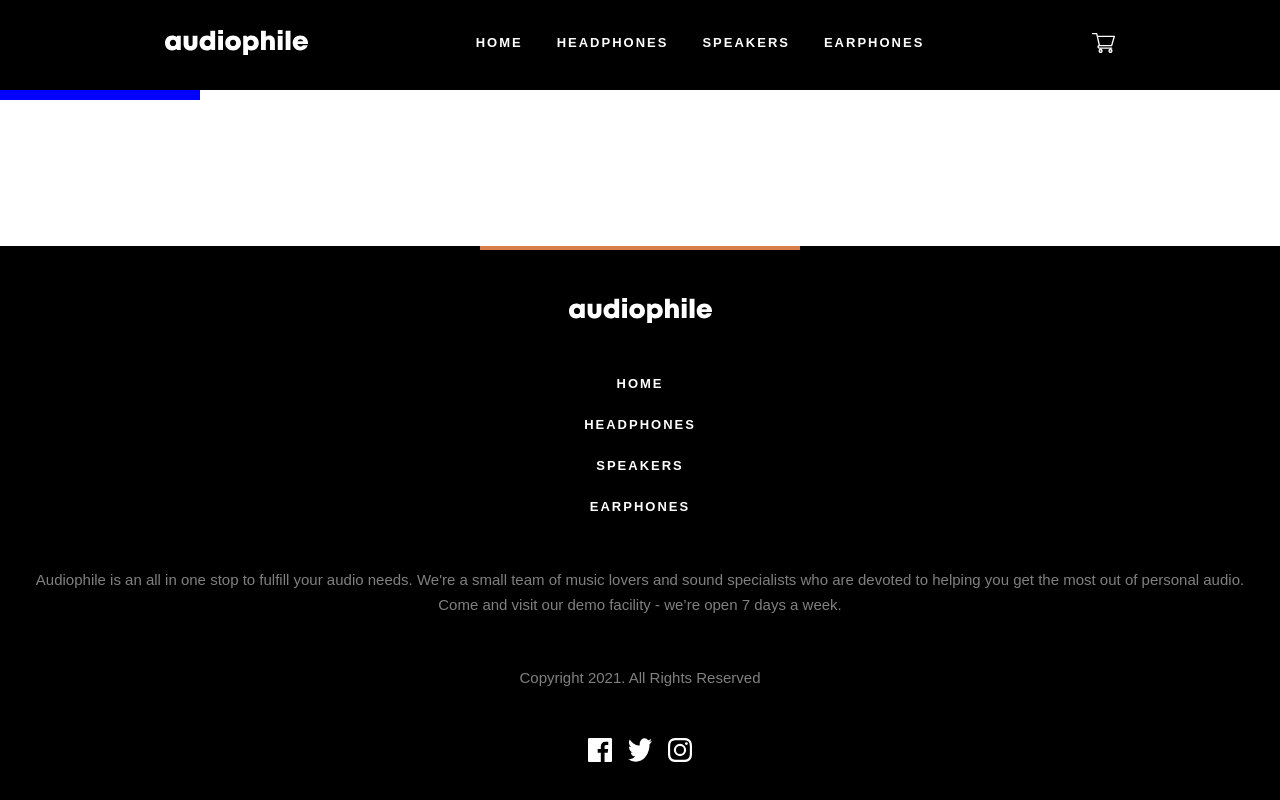
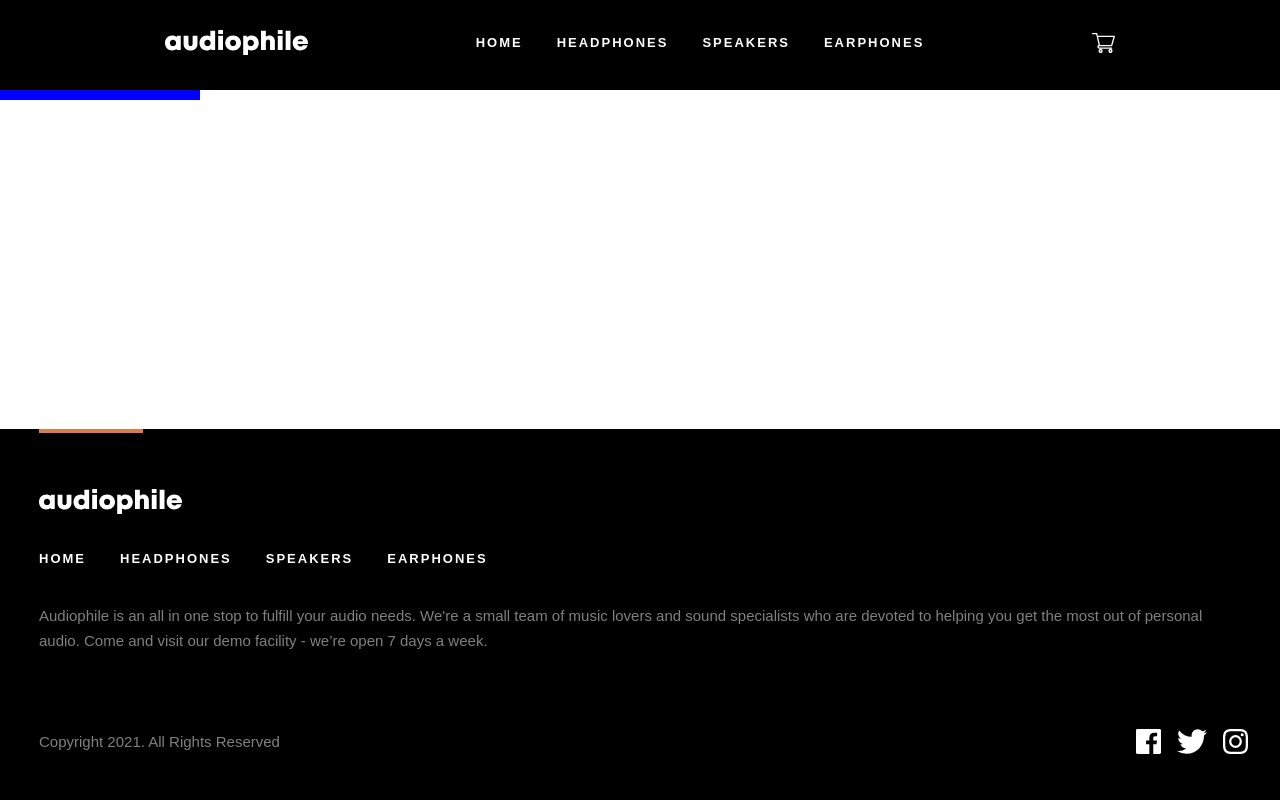
Before and after one commit to smccourtb/audiophile-ecommerce-website, a React (Create React App) app: page / in a window 1280 px wide. Built offline with nearby package versions, Linux system fonts and the light colour scheme.

Commit message:
footer layout for tablet complete

```diff
--- a/src/components/Footer.jsx
+++ b/src/components/Footer.jsx
@@ -4,9 +4,11 @@ import FacebookIcon from "../assets/shared/desktop/icon-facebook.svg";
 import InstagramIcon from "../assets/shared/desktop/icon-instagram.svg";
 import TwitterIcon from "../assets/shared/desktop/icon-twitter.svg";
 import Navigation from "./Navigation";
+import { useMediaQuery } from "react-responsive";
 
 const FooterContainer = styled.footer`
-  background: linear-gradient(#d87d4a, #d87d4a) top / 25% 4px no-repeat, #000000;
+  background: linear-gradient(#d87d4a, #d87d4a) top / 104px 4px no-repeat,
+    #000000;
   position: fixed;
   bottom: 0;
   display: flex;
@@ -14,6 +16,13 @@ const FooterContainer = styled.footer`
   align-items: center;
   gap: 48px;
   padding: 0 24px 38px;
+
+  @media (min-width: 768px) {
+    background-position-x: 39px;
+    padding: 0 40px 46px 39px;
+    align-items: flex-start;
+    gap: 32px;
+  }
 `;
 
 const DescriptionText = styled.p`
@@ -23,12 +32,30 @@ const DescriptionText = styled.p`
   color: #ffffff;
   mix-blend-mode: normal;
   opacity: 0.5;
+
+  @media (min-width: 768px) {
+    text-align: left;
+  }
+`;
+
+const SocialMediaGroup = styled.div`
+  display: flex;
+  gap: 16px;
+`;
+
+const LogoContainer = styled.img`
+  padding-top: 52px;
+  @media (min-width: 768px) {
+    padding-top: 60px;
+  }
 `;
 
 const Footer = () => {
+  const isLaptop = useMediaQuery({ query: "(min-width: 1024px)" });
+  const isTablet = useMediaQuery({ query: "(min-width: 768px)" });
   return (
     <FooterContainer>
-      <img style={{ paddingTop: "52px" }} src={Logo} alt="logo" />
+      <LogoContainer src={Logo} alt="logo" />
       <Navigation footer />
       <DescriptionText>
         Audiophile is an all in one stop to fulfill your audio needs. We're a
@@ -36,14 +63,36 @@ const Footer = () => {
         helping you get the most out of personal audio. Come and visit our demo
         facility - we’re open 7 days a week.
       </DescriptionText>
+      {isTablet ? (
+        <div
+          style={{
+            display: "flex",
+            justifyContent: "space-between",
+            width: "100%",
+            paddingTop: "44px",
+          }}
+        >
           <DescriptionText as={"small"}>
             Copyright 2021. All Rights Reserved
           </DescriptionText>
-      <div style={{ display: "flex", gap: "16px" }}>
+          <SocialMediaGroup>
             <img src={FacebookIcon} alt={"facebook"} />
             <img src={TwitterIcon} alt={"twitter"} />
             <img src={InstagramIcon} alt={"instagram"} />
+          </SocialMediaGroup>
         </div>
+      ) : (
+        <>
+          <DescriptionText as={"small"}>
+            Copyright 2021. All Rights Reserved
+          </DescriptionText>
+          <SocialMediaGroup>
+            <img src={FacebookIcon} alt={"facebook"} />
+            <img src={TwitterIcon} alt={"twitter"} />
+            <img src={InstagramIcon} alt={"instagram"} />
+          </SocialMediaGroup>
+        </>
+      )}
     </FooterContainer>
   );
 };
--- a/src/styles/shared-styles.js
+++ b/src/styles/shared-styles.js
@@ -29,6 +29,11 @@ export const FooterNav = styled(NavBar)`
   flex-direction: column;
   gap: 16px;
   align-items: center;
+
+  @media (min-width: 768px) {
+    flex-direction: row;
+    gap: 34px;
+  }
 `;
 
 export const Link = styled.a`
```
Lines whose indentation alone changed are shown as unchanged.
